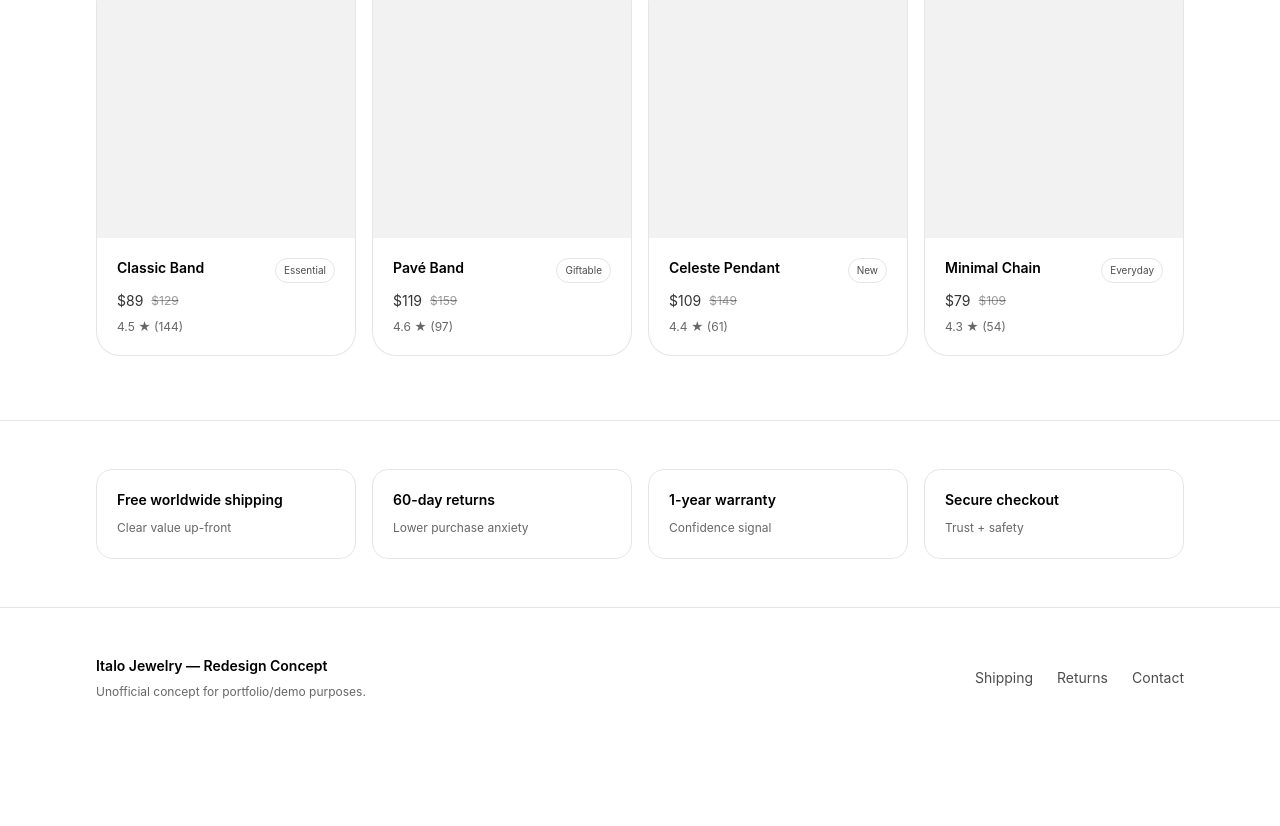
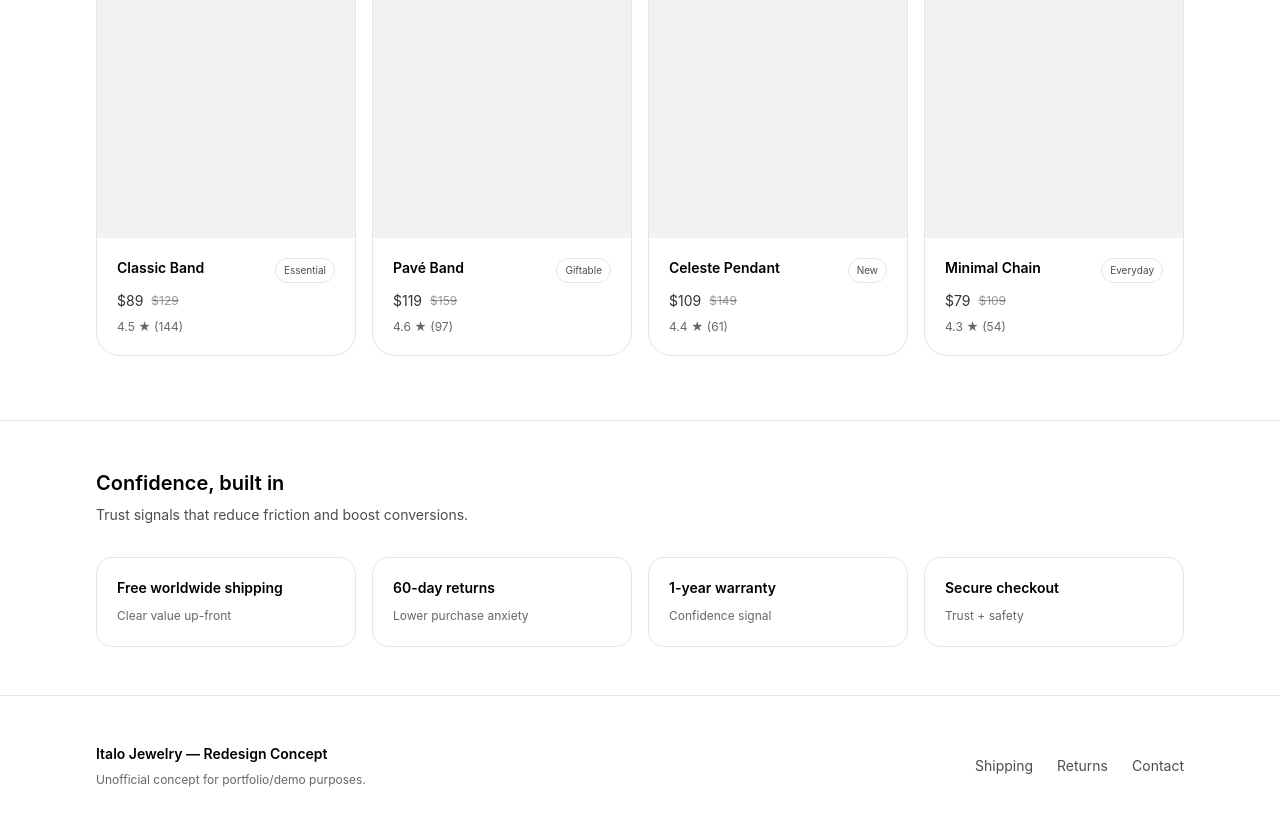
Before and after one commit to Ms-Njuguna/italo-jewelry-redesign, a React (Vite) app: page / in a window 1280 px wide. Shown: the part 2509-3335 px from the top of the page. Before the commit the page ends 3257 px from the top, so only its background shows below. Built offline with nearby package versions, Linux system fonts and the light colour scheme.

Commit message:
feat: apply reveal animations across homepage sections

```diff
--- a/src/components/sections/BestSellers.jsx
+++ b/src/components/sections/BestSellers.jsx
@@ -1,5 +1,6 @@
 import Container from "../ui/Container";
 import Button from "../ui/Button";
+import Reveal from "../ui/Reveal";
 import { formatPrice, getBestSellers } from "../../data/products";
 
 export default function BestSellers() {
@@ -8,6 +9,7 @@ export default function BestSellers() {
   return (
     <section>
       <Container className="py-16">
+        <Reveal>
           <div className="flex items-end justify-between gap-6">
             <div>
               <h2 className="text-2xl font-semibold">Best sellers</h2>
@@ -17,13 +19,12 @@ export default function BestSellers() {
             </div>
             <Button variant="secondary">View all</Button>
           </div>
+        </Reveal>
 
         <div className="mt-8 grid gap-4 sm:grid-cols-2 lg:grid-cols-4">
-          {products.map((p) => (
-            <div
-              key={p.id}
-              className="overflow-hidden rounded-3xl border border-black/10 bg-white"
-            >
+          {products.map((p, idx) => (
+            <Reveal key={p.id} delay={0.03 * idx} y={12}>
+              <div className="overflow-hidden rounded-3xl border border-black/10 bg-white">
                 <div className="aspect-square bg-black/5" />
                 <div className="p-5">
                   <div className="flex items-start justify-between gap-3">
@@ -45,6 +46,7 @@ export default function BestSellers() {
                   </p>
                 </div>
               </div>
+            </Reveal>
           ))}
         </div>
       </Container>
--- a/src/components/sections/FeaturedProduct.jsx
+++ b/src/components/sections/FeaturedProduct.jsx
@@ -1,5 +1,6 @@
 import Container from "../ui/Container";
 import Button from "../ui/Button";
+import Reveal from "../ui/Reveal";
 import { formatPrice, getFeaturedProduct } from "../../data/products";
 
 export default function FeaturedProduct() {
@@ -10,17 +11,24 @@ export default function FeaturedProduct() {
       <Container className="py-16">
         <div className="grid gap-10 lg:grid-cols-2 lg:items-center">
           <div className="order-2 lg:order-1">
+            <Reveal>
               <p className="text-xs font-semibold tracking-[0.2em] text-black/60">
                 FEATURED
               </p>
+            </Reveal>
 
+            <Reveal delay={0.06}>
               <h2 className="mt-3 text-3xl font-semibold">{product.name}</h2>
+            </Reveal>
 
+            <Reveal delay={0.12}>
               <p className="mt-3 text-sm leading-relaxed text-black/70">
                 A premium product spotlight section instead of a noisy grid. This
                 is where you push your hero SKU.
               </p>
+            </Reveal>
 
+            <Reveal delay={0.18}>
               <div className="mt-6 flex flex-wrap items-center gap-x-4 gap-y-2">
                 <p className="text-lg font-semibold">{formatPrice(product.price)}</p>
                 <p className="text-sm text-black/50 line-through">
@@ -30,16 +38,19 @@ export default function FeaturedProduct() {
                   {product.tag}
                 </span>
               </div>
+            </Reveal>
 
+            <Reveal delay={0.24}>
               <div className="mt-8 flex gap-3">
                 <Button variant="primary">View product</Button>
                 <Button variant="ghost">See details</Button>
               </div>
+            </Reveal>
           </div>
 
-          <div className="order-1 lg:order-2">
+          <Reveal delay={0.1} y={14} className="order-1 lg:order-2">
             <div className="aspect-4/3 rounded-3xl border border-black/10 bg-black/5" />
-          </div>
+          </Reveal>
         </div>
       </Container>
     </section>
--- a/src/components/sections/Footer.jsx
+++ b/src/components/sections/Footer.jsx
@@ -1,9 +1,11 @@
 import Container from "../ui/Container";
+import Reveal from "../ui/Reveal";
 
 export default function Footer() {
   return (
     <footer className="border-t border-black/10">
       <Container className="py-12">
+        <Reveal>
           <div className="flex flex-col gap-6 sm:flex-row sm:items-center sm:justify-between">
             <div>
               <p className="text-sm font-semibold">Italo Jewelry — Redesign Concept</p>
@@ -13,11 +15,18 @@ export default function Footer() {
             </div>
 
             <div className="flex gap-6 text-sm text-black/70">
-            <a className="hover:text-black" href="#">Shipping</a>
-            <a className="hover:text-black" href="#">Returns</a>
-            <a className="hover:text-black" href="#">Contact</a>
+              <a className="hover:text-black" href="#">
+                Shipping
+              </a>
+              <a className="hover:text-black" href="#">
+                Returns
+              </a>
+              <a className="hover:text-black" href="#">
+                Contact
+              </a>
             </div>
           </div>
+        </Reveal>
       </Container>
     </footer>
   );
--- a/src/components/sections/TrustBar.jsx
+++ b/src/components/sections/TrustBar.jsx
@@ -1,4 +1,5 @@
 import Container from "../ui/Container";
+import Reveal from "../ui/Reveal";
 
 const items = [
   { title: "Free worldwide shipping", desc: "Clear value up-front" },
@@ -11,12 +12,25 @@ export default function TrustBar() {
   return (
     <section className="border-t border-black/10">
       <Container className="py-12">
-        <div className="grid gap-4 sm:grid-cols-2 lg:grid-cols-4">
-          {items.map((i) => (
-            <div key={i.title} className="rounded-2xl border border-black/10 p-5">
-              <p className="text-sm font-semibold">{i.title}</p>
-              <p className="mt-2 text-xs leading-relaxed text-black/60">{i.desc}</p>
+        <Reveal>
+          <div className="flex items-end justify-between gap-6">
+            <div>
+              <h2 className="text-xl font-semibold">Confidence, built in</h2>
+              <p className="mt-2 text-sm text-black/70">
+                Trust signals that reduce friction and boost conversions.
+              </p>
             </div>
+          </div>
+        </Reveal>
+
+        <div className="mt-8 grid gap-4 sm:grid-cols-2 lg:grid-cols-4">
+          {items.map((i, idx) => (
+            <Reveal key={i.title} delay={0.04 * idx} y={10}>
+              <div className="rounded-2xl border border-black/10 p-5">
+                <p className="text-sm font-semibold">{i.title}</p>
+                <p className="mt-2 text-xs leading-relaxed text-black/60">{i.desc}</p>
+              </div>
+            </Reveal>
           ))}
         </div>
       </Container>
```
Lines whose indentation alone changed are shown as unchanged.
